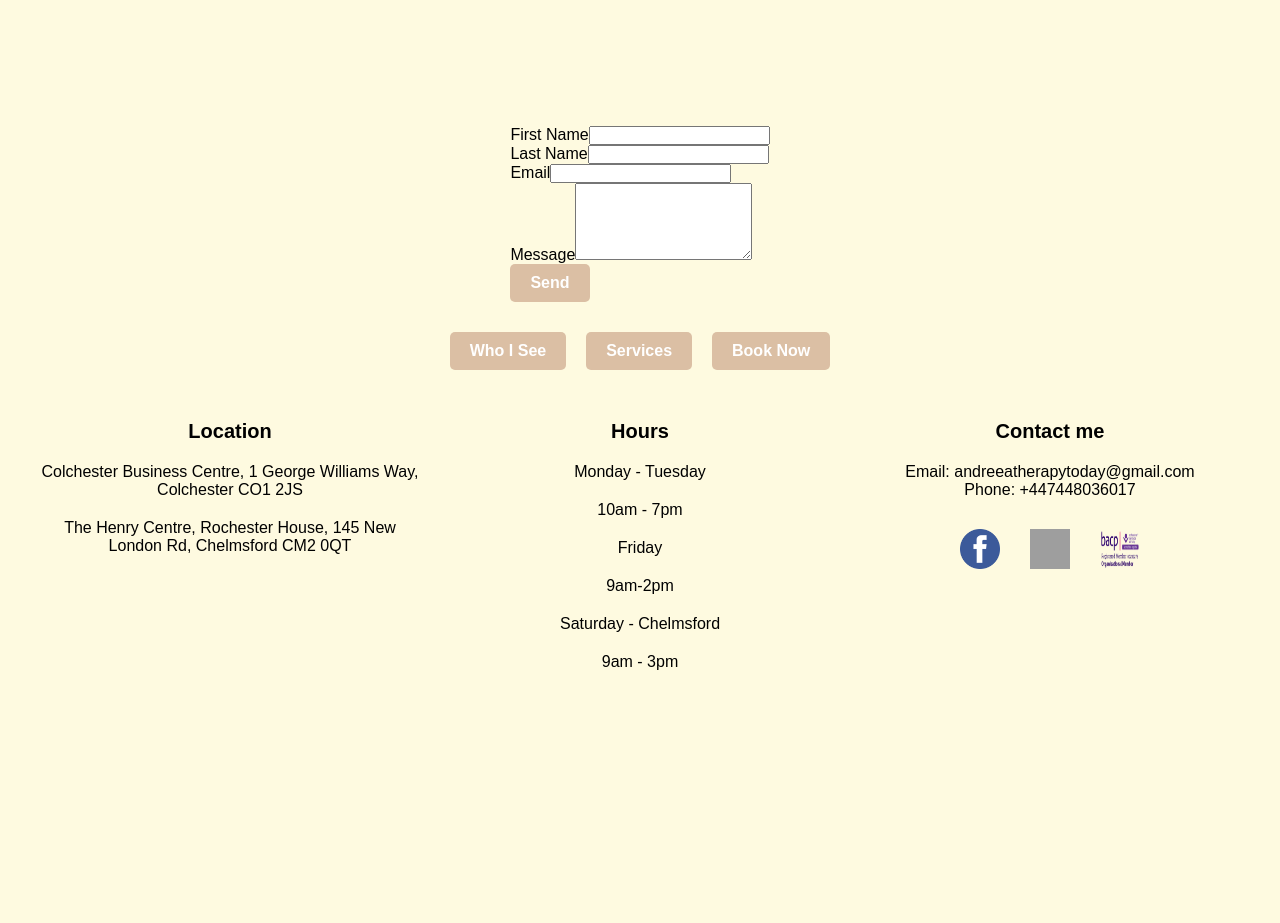
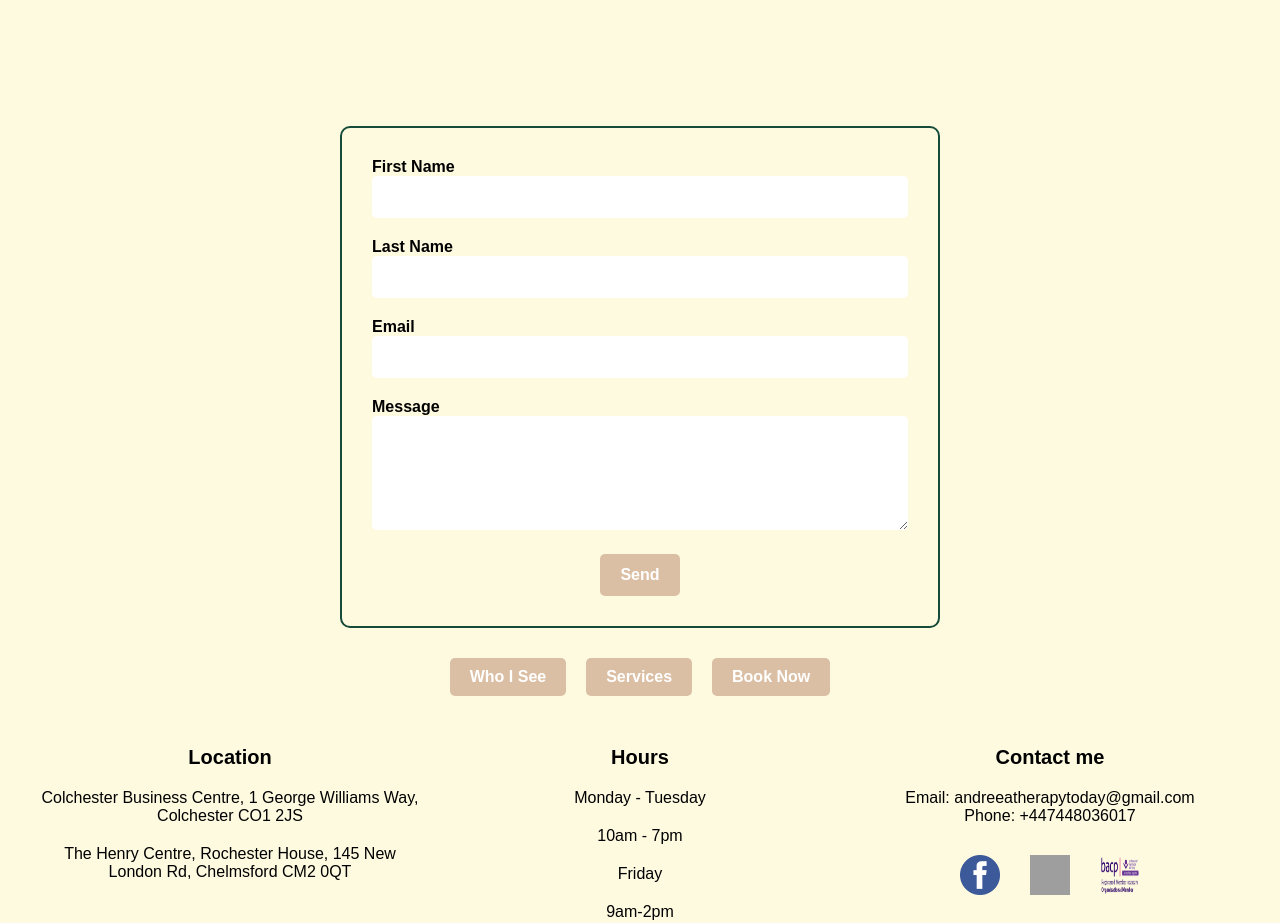
Before and after one commit to NextGenTherapy/NextGenTherapy, a Next.js app: page /book-now in a window 1280 px wide. Shown: the part 1460-2383 px from the top of the page. Before the commit the page ends 2181 px from the top, so only its background shows below. Built offline with nearby package versions, Linux system fonts and the light colour scheme; grey boxes are pictures that could not be loaded.

Commit message:
Styled Contact Form: Added border, centered button, and improved layout

```diff
--- a/src/app/book-now/book-now.module.css
+++ b/src/app/book-now/book-now.module.css
@@ -154,6 +154,63 @@
   margin-top: var(--spacing-xlarge); /* Add spacing above the form */
   padding: 0 var(--spacing-large); /* Add horizontal padding for consistency */
   box-sizing: border-box;
+
+}
+
+.formContainer form {
+  width: 100%;
+  max-width: 600px; /* Constrain the form width */
+  display: flex;
+  flex-direction: column;
+  gap: var(--spacing-medium); /* Add spacing between form fields */
+  border-radius: 10px; /* Optional: Add rounded corners */
+  padding: var(--spacing-large); /* Add padding inside the form */
+  border: 2px solid var(--color-header-background); /* Add border around the form */
+  box-sizing: border-box;
+}
+
+.formContainer label {
+  font-size: var(--font-size-base);
+  font-weight: bold;
+  margin-bottom: var(--spacing-small);
+}
+
+.formContainer input,
+.formContainer textarea {
+  width: 100%;
+  padding: var(--spacing-small);
+  font-size: var(--font-size-base);
+  border: 1px solid var(--color-border);
+  border-radius: 5px;
+  box-sizing: border-box;
+}
+
+.formContainer textarea {
+  resize: vertical; /* Allow vertical resizing only */
+}
+
+.formContainer input:focus,
+.formContainer textarea:focus {
+  outline: none;
+  border-color: var(--color-accent);
+  box-shadow: 0 0 5px var(--color-accent);
+}
+
+.formContainer button {
+  align-self: center; /* Center the button */
+  padding: var(--spacing-small) var(--spacing-medium);
+  background-color: var(--color-accent);
+  color: var(--color-text-secondary);
+  border: none;
+  border-radius: 5px;
+  font-size: var(--font-size-base);
+  font-weight: bold;
+  cursor: pointer;
+  transition: background-color 0.3s ease;
+}
+
+.formContainer button:hover {
+  background-color: var(--color-accent-hover);
 }
 
 /* Button Links Section */
```
Also changed, not shown: src/app/book-now/page.tsx (line endings or trailing spaces).
